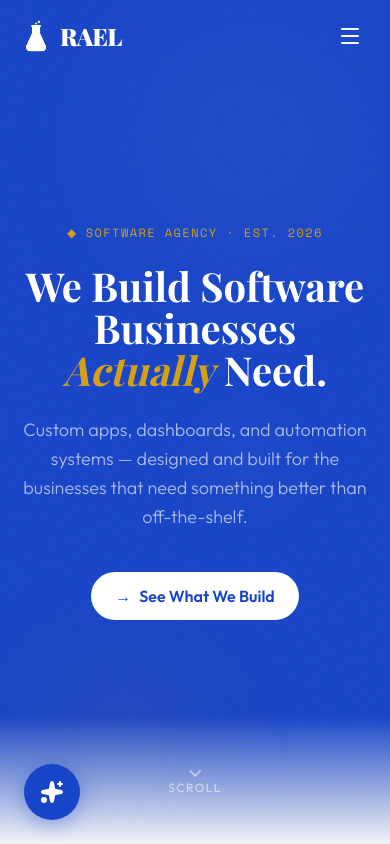
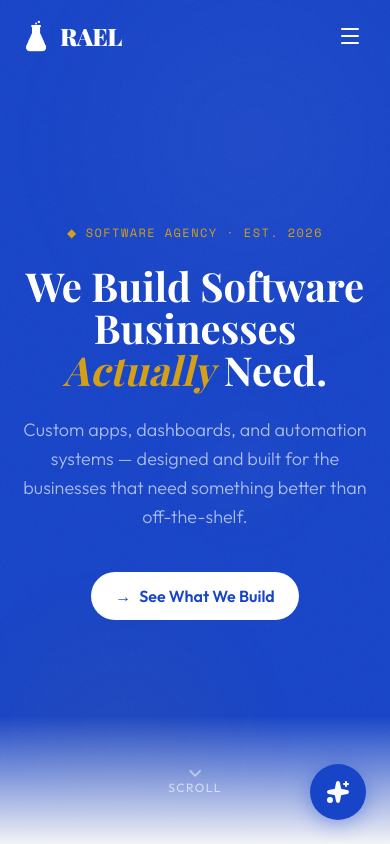
Before and after one commit to DevMarvellous/RAEL, a Next.js app: page / in a window 390 px wide. Shown: the top 844 px of the page. Built offline with nearby package versions, Linux system fonts and the light colour scheme.

Commit message:
fix: move Nary to bottom-right, stabilize mobile position, and fix horizontal scroll bug

```diff
--- a/app/layout.tsx
+++ b/app/layout.tsx
@@ -61,8 +61,8 @@ export default function RootLayout({
   children: React.ReactNode
 }>) {
   return (
-    <html lang="en" className={`${playfairDisplay.variable} ${outfit.variable} ${spaceMono.variable} bg-white`}>
-      <body className="font-sans antialiased">
+    <html lang="en" className={`${playfairDisplay.variable} ${outfit.variable} ${spaceMono.variable} bg-white overflow-x-hidden`}>
+      <body className="font-sans antialiased overflow-x-hidden">
         {children}
       </body>
     </html>
--- a/components/chatbot/NaryChat.tsx
+++ b/components/chatbot/NaryChat.tsx
@@ -90,7 +90,7 @@ export function NaryChat() {
   }
 
   return (
-    <div className="fixed bottom-6 left-6 z-50">
+    <div className="fixed bottom-6 right-6 z-50">
       {/* Chat Button */}
       {isMounted && (
         <motion.button
@@ -104,16 +104,15 @@ export function NaryChat() {
           ) : (
             <Sparkles className="h-6 w-6 fill-white" />
           )}
-          </motion.button>
-
+        </motion.button>
       )}
 
 
       {/* Tooltip (desktop only) */}
       {!isOpen && (
-        <div className="absolute bottom-full left-1/2 mb-2 hidden -translate-x-1/2 whitespace-nowrap rounded-lg bg-navy px-3 py-2 font-sans text-[13px] text-white lg:block">
+        <div className="absolute bottom-full right-0 mb-2 hidden whitespace-nowrap rounded-lg bg-navy px-3 py-2 font-sans text-[13px] text-white lg:block">
           Ask Nary
-          <div className="absolute left-1/2 top-full -translate-x-1/2 border-4 border-transparent border-t-navy" />
+          <div className="absolute right-5 top-full border-4 border-transparent border-t-navy" />
         </div>
       )}
 
@@ -125,9 +124,10 @@ export function NaryChat() {
             animate={{ opacity: 1, scale: 1, y: 0 }}
             exit={{ opacity: 0, scale: 0.8, y: 20 }}
             transition={{ type: 'spring', stiffness: 400, damping: 30 }}
-            style={{ transformOrigin: 'bottom left' }}
-            className="absolute bottom-20 left-0 flex h-[70vh] w-[90vw] max-w-[340px] flex-col overflow-hidden rounded-2xl bg-white shadow-2xl lg:h-[480px]"
+            style={{ transformOrigin: 'bottom right' }}
+            className="absolute bottom-20 right-0 flex h-[70vh] w-[90vw] max-w-[340px] flex-col overflow-hidden rounded-2xl bg-white shadow-2xl lg:h-[480px]"
           >
+
             {/* Header */}
             <div className="flex items-center gap-3 bg-royal-blue px-4 py-3">
               <div className="flex h-10 w-10 items-center justify-center rounded-full bg-white/20">
```
